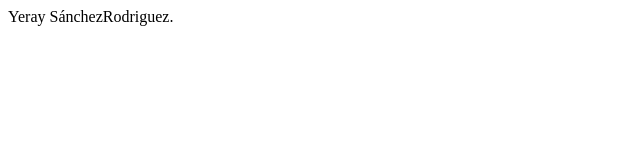
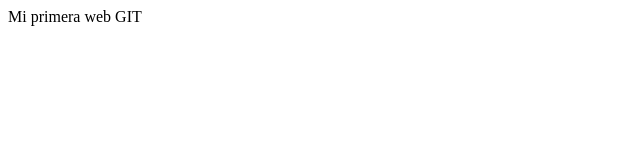
Before and after one commit to YerayDracon/MASANZ_2122_SMR2_YSR, a plain HTML site: page index.html in a window 1280 px wide. Shown: the full height of the page, 0-640 px from the left. Drawn offline with Linux system fonts and the light colour scheme.

Commit message:
Update index.html

```diff
--- a/index.html
+++ b/index.html
@@ -4,6 +4,6 @@
     <title>Mi primera web GIT</title>
   </head>
    <body>
-    Yeray SánchezRodriguez.
+    Mi primera web GIT
    </body>
 </html>
```
